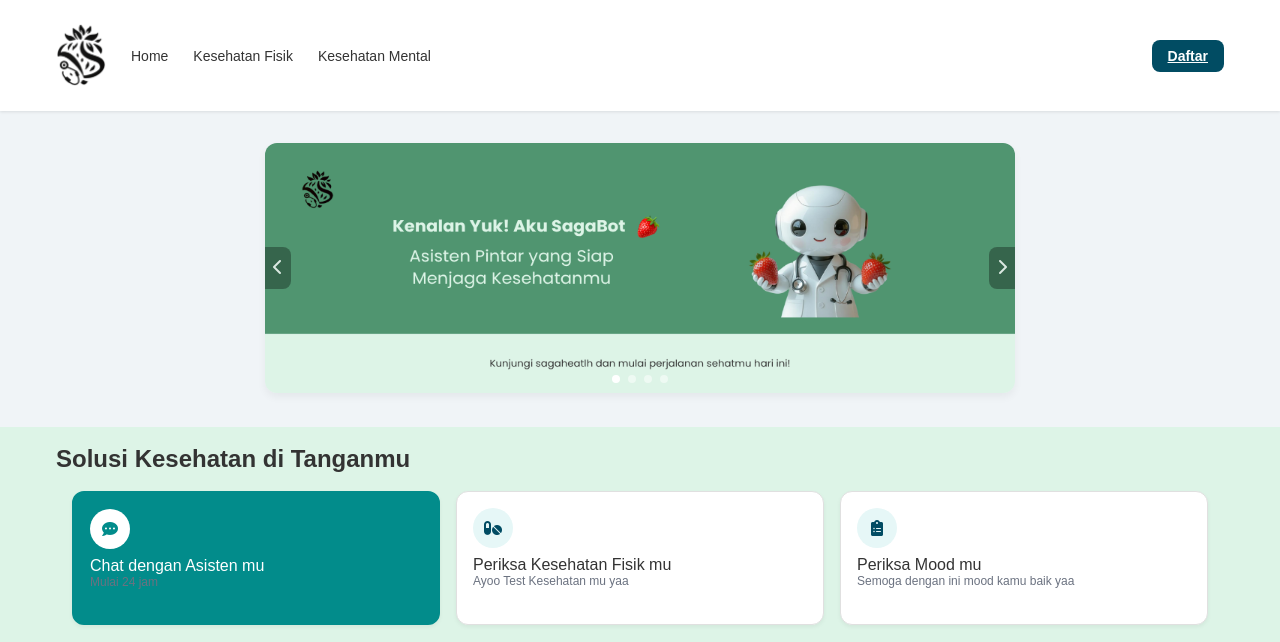
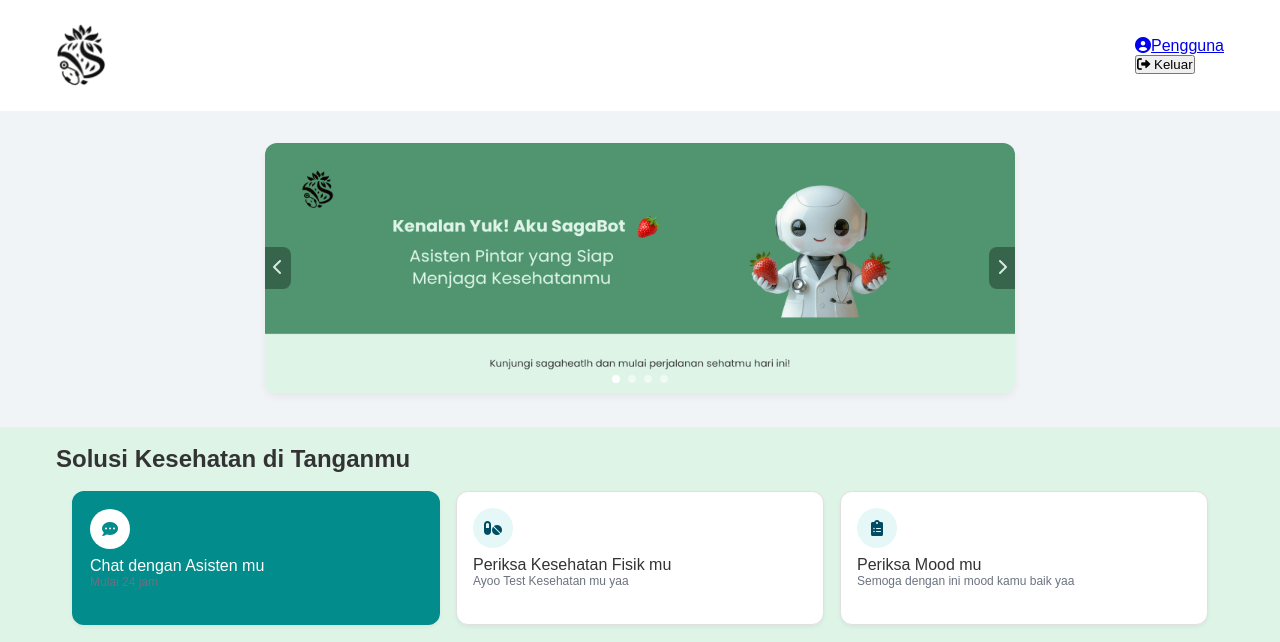
Before and after one commit to danielhs00/sagaHealth, a PHP site: page /SagaHealth/dashboard/index.php in a window 1280 px wide. Shown: the top 642 px of the page. Run offline with PHP 8.4, Linux system fonts and the light colour scheme.

Commit message:
Add files via upload

```diff
--- a/partials/header.php
+++ b/partials/header.php
@@ -1,25 +1,70 @@
-<link rel="stylesheet" href="../assets/style/styles.css">
-<header class="header">
+<!-- Header Navigation -->
+<header class="plan-header-nav">
     <div class="container-wrapper nav-content">
+        <div class="nav-left">
+            <img src="../assets/img/logo.png" alt="SagaHealth" class="logo"
+                 onerror="this.src='https://placehold.co/120x40/014C63/ffffff?text=SagaHealth'">
+        </div>
+        <div class="nav-right">
+            <div class="user-info" id="user-display">
+                <a href="../user/profile.php" class="btn-profile" title="Profil Saya">
+                    <i class="fas fa-user-circle"></i>
+                    <span id="user-name-display"></span>
+                </a>
+            </div>
 
-        <div class="flex items-center space-x-8">
-          <a href="../dashboard/index.php"> <img src="../assets/img/logo.png" alt="Logo Halodoc" class="logo"></a>
-            <nav class="main-nav" id="main-nav-menu">
-                 <a href="../dashboard/index.php">Home</a>
-                <a href="../dashboard/skrining_kesehatan.php">Kesehatan Fisik</a>
-                <a href="../dashboard/mood.php">Kesehatan Mental</a>
-            </nav>
-        </div>
-
-        <div class="flex items-center gap-4">
-            <!-- DIUBAH: Mengganti <button> dengan <a> yang mengarah ke halaman login -->
-            <a href="../auth/login.php" class="btn-primary" id="btn-daftar-desktop">
-                Daftar
+            <a href="javascript:void(0)" onclick="logoutUser()">
+                <button class="btn-logout" id="logout-btn" title="Keluar">
+                    <i class="fas fa-sign-out-alt"></i>
+                    <span>Keluar</span>
+                </button>
             </a>
-            <!-- Tombol Menu untuk Mobile -->
-            <button id="mobile-menu-toggle" class="mobile-menu-button">
-                <i class="fas fa-bars"></i>
-            </button>
         </div>
     </div>
 </header>
+
+<script>
+    // Fungsi update header (nama + foto profil)
+    function updateHeaderProfile() {
+        const nameEl = document.getElementById('user-name-display');
+        const profileLink = document.querySelector('.btn-profile');
+
+        if (!profileLink || !nameEl) return;
+
+        // Ambil data terbaru dari storage
+        const savedName = localStorage.getItem('userName') || sessionStorage.getItem('userName') || '';
+        const savedPhoto = localStorage.getItem('userProfilePicture');
+
+        // Update nama
+        nameEl.textContent = savedName || 'Pengguna';
+
+        // Hapus elemen lama (ikon atau img sebelumnya)
+        const oldIcon = profileLink.querySelector('i');
+        const oldImg = profileLink.querySelector('img.profile-avatar-header');
+        if (oldIcon) oldIcon.remove();
+        if (oldImg) oldImg.remove();
+
+        // Jika ada foto → tampilkan img
+        if (savedPhoto) {
+            const img = document.createElement('img');
+            img.src = savedPhoto;
+            img.className = 'profile-avatar-header';
+            img.alt = 'Foto Profil';
+            profileLink.insertBefore(img, nameEl);
+        } else {
+            // Jika tidak ada foto → kembalikan ikon default
+            const icon = document.createElement('i');
+            icon.className = 'fas fa-user-circle';
+            profileLink.insertBefore(icon, nameEl);
+        }
+    }
+
+    // Jalankan saat load
+    document.addEventListener('DOMContentLoaded', updateHeaderProfile);
+
+    // Update saat storage berubah (tab lain)
+    window.addEventListener('storage', updateHeaderProfile);
+
+    // Update saat event custom dari profile.php (tab sama)
+    window.addEventListener('profilePhotoChanged', updateHeaderProfile);
+</script>
```
